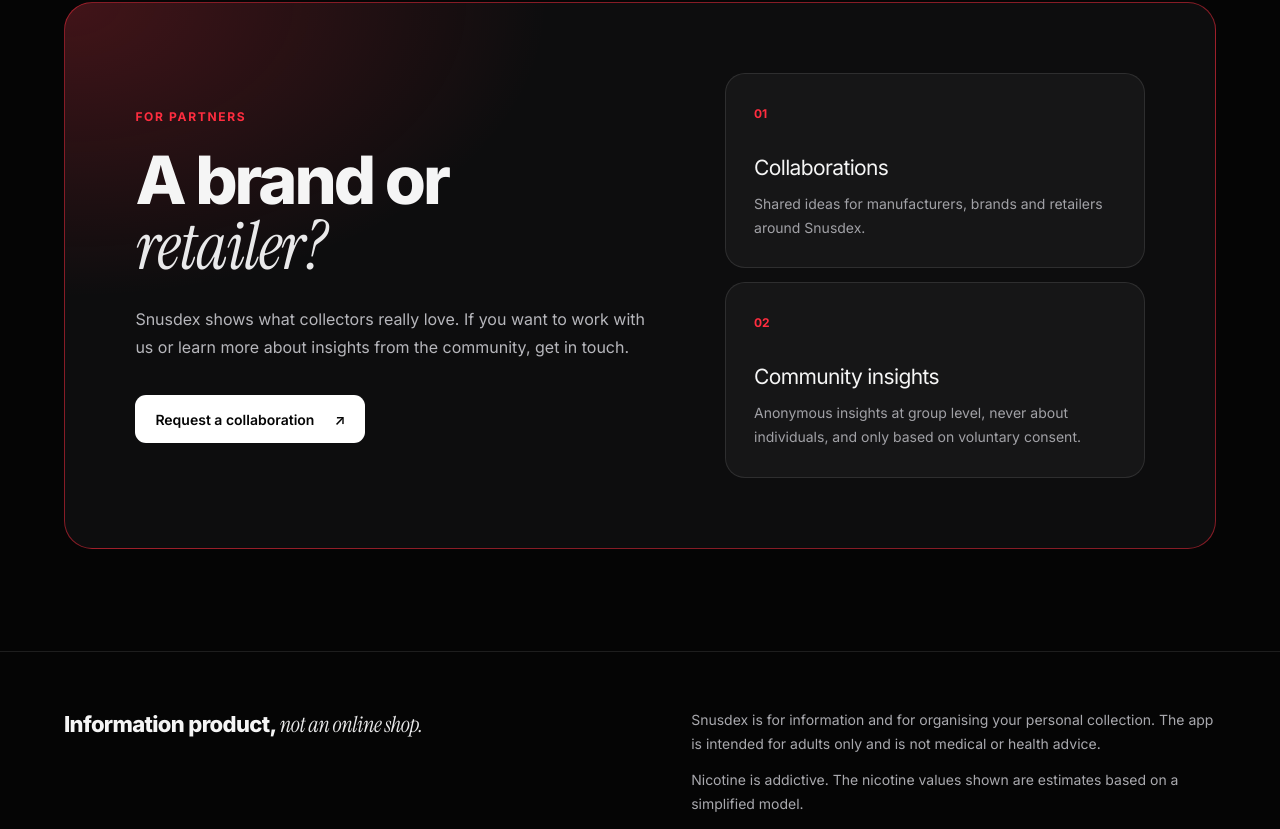
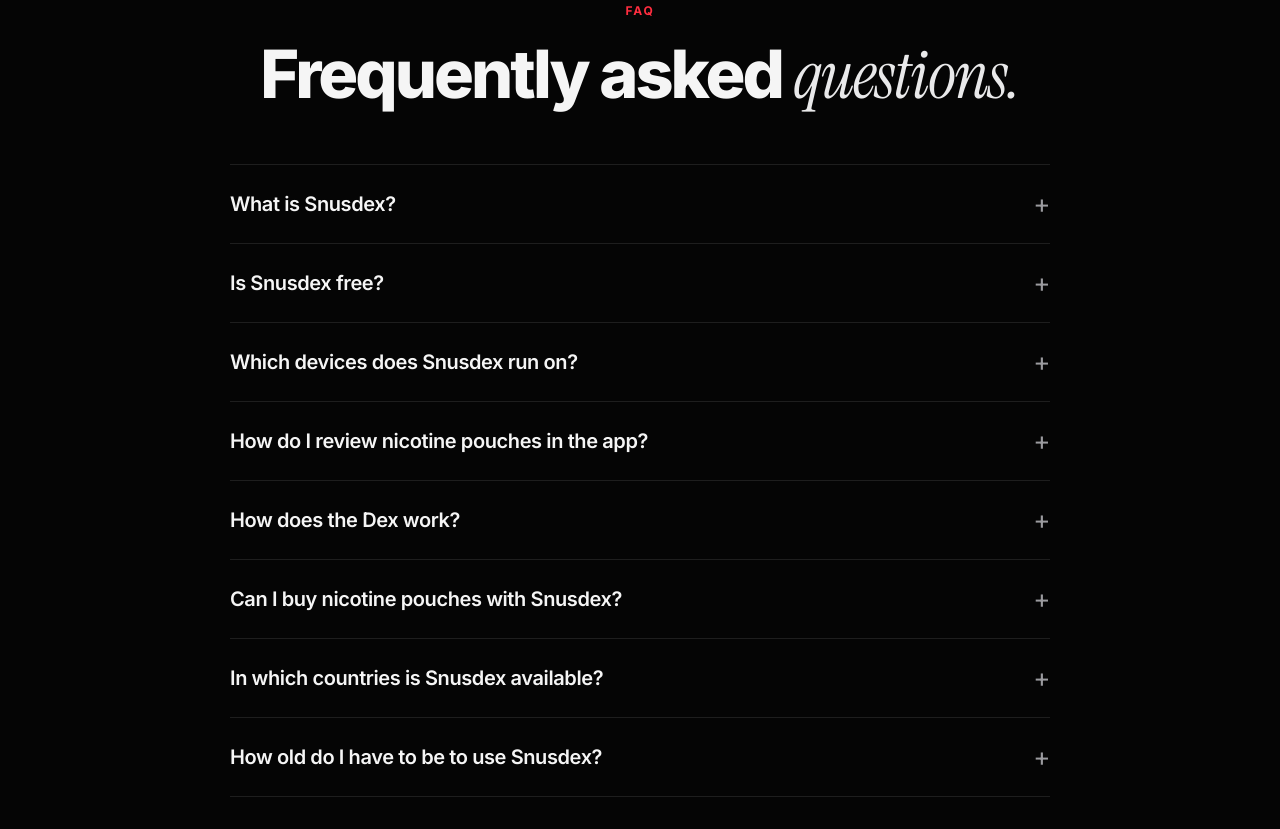
Before and after one commit to HazeCCS/sdx-home, a Next.js app: page /en/snusdex in a window 1280 px wide. Shown: the part 5911-6740 px from the top of the page. Built offline with nearby package versions, Linux system fonts and the light colour scheme.

Commit message:
feat: add snusdex faq section with faqpage structured data

```diff
--- a/src/app/[locale]/snusdex/copy.ts
+++ b/src/app/[locale]/snusdex/copy.ts
@@ -17,6 +17,7 @@ export type SnusdexCopy = {
   social: { eyebrow: string; title: Heading; text: string; points: { title: string; text: string }[] };
   badges: { eyebrow: string; title: Heading; text: string; progress: string };
   more: { eyebrow: string; title: Heading; items: { title: string; text: string }[] };
+  faq: { eyebrow: string; title: Heading; items: { question: string; answer: string }[] };
   partner: { eyebrow: string; title: Heading; text: string; points: { title: string; text: string }[]; cta: string };
   note: { title: Heading; paragraphs: string[]; privacy: string };
   end: { eyebrow: string; title: Heading; text: string; appStore: string; live: string; googlePlay: string; later: string; contact: string };
@@ -116,6 +117,44 @@ export const snusdexCopy: Record<Locale, SnusdexCopy> = {
         { title: "Dosen im Blick", text: "Offene und leere Dosen verwalten und Verbrauch im Überblick behalten." },
         { title: "Produktfotos", text: "Fehlende Produkte und Bilder vorschlagen und die Datenbank mitgestalten." },
         { title: "Acht Sprachen", text: "Deutsch, Englisch, Spanisch, Französisch, Italienisch, Niederländisch, Polnisch und Russisch." },
+      ],
+    },
+    faq: {
+      eyebrow: "FAQ",
+      title: { lead: "Häufige", em: "Fragen." },
+      items: [
+        {
+          question: "Was ist Snusdex?",
+          answer: "Snusdex ist eine iPhone App für Nicotine Pouches. Du scannst Dosen, bewertest Produkte, baust deine Sammlung im Dex auf und vergleichst dich mit Freunden.",
+        },
+        {
+          question: "Ist Snusdex kostenlos?",
+          answer: "Ja, du kannst Snusdex kostenlos im App Store laden und sofort mit deiner Sammlung starten.",
+        },
+        {
+          question: "Für welche Geräte gibt es Snusdex?",
+          answer: "Snusdex läuft auf dem iPhone mit iOS 18 oder neuer. Eine Version für Android ist für später in diesem Jahr geplant.",
+        },
+        {
+          question: "Wie bewerte ich Nicotine Pouches in der App?",
+          answer: "Jedes Produkt bewertest du nach sechs Kriterien: Look, Smell, Taste, Bite, Drip und Power. So erinnerst du dich später genau, was dir gefallen hat.",
+        },
+        {
+          question: "Wie funktioniert der Dex?",
+          answer: "Jede gescannte Dose bekommt ihren Platz im Dex. Neue Sorten schalten sich frei und sind in sieben Seltenheitsstufen von Common bis Mythic eingeteilt.",
+        },
+        {
+          question: "Kann ich mit Snusdex Nicotine Pouches kaufen?",
+          answer: "Nein. Snusdex ist ein Informationsprodukt und kein Onlineshop. Die App dient der Information und der persönlichen Organisation deiner Sammlung.",
+        },
+        {
+          question: "In welchen Ländern ist Snusdex verfügbar?",
+          answer: "Snusdex ist in Deutschland, Österreich, der Schweiz, Dänemark, Schweden, Polen, Tschechien, Italien, Kroatien, Montenegro, Griechenland, Irland, im Vereinigten Königreich und in den USA verfügbar. Die Verfügbarkeit kann sich ändern.",
+        },
+        {
+          question: "Ab welchem Alter darf ich Snusdex nutzen?",
+          answer: "Snusdex richtet sich ausschließlich an Erwachsene ab 18 Jahren. Nikotin macht abhängig, und die App ersetzt keine medizinische oder gesundheitliche Beratung.",
+        },
       ],
     },
     partner: {
@@ -242,6 +281,44 @@ export const snusdexCopy: Record<Locale, SnusdexCopy> = {
         { title: "Eight languages", text: "German, English, Spanish, French, Italian, Dutch, Polish and Russian." },
       ],
     },
+    faq: {
+      eyebrow: "FAQ",
+      title: { lead: "Frequently asked", em: "questions." },
+      items: [
+        {
+          question: "What is Snusdex?",
+          answer: "Snusdex is an iPhone app for nicotine pouches. You scan cans, review products, build your collection in the Dex and compare with friends.",
+        },
+        {
+          question: "Is Snusdex free?",
+          answer: "Yes, you can download Snusdex for free on the App Store and start your collection right away.",
+        },
+        {
+          question: "Which devices does Snusdex run on?",
+          answer: "Snusdex runs on iPhone with iOS 18 or later. An Android version is planned for later this year.",
+        },
+        {
+          question: "How do I review nicotine pouches in the app?",
+          answer: "You rate every product on six criteria: Look, Smell, Taste, Bite, Drip and Power. That way you remember exactly what you liked and what you did not.",
+        },
+        {
+          question: "How does the Dex work?",
+          answer: "Every can you scan gets its place in the Dex. New varieties unlock and are grouped into seven rarity tiers from Common to Mythic.",
+        },
+        {
+          question: "Can I buy nicotine pouches with Snusdex?",
+          answer: "No. Snusdex is an information product, not an online shop. The app is for information and for organising your personal collection.",
+        },
+        {
+          question: "In which countries is Snusdex available?",
+          answer: "Snusdex is available in Germany, Austria, Switzerland, Denmark, Sweden, Poland, the Czech Republic, Italy, Croatia, Montenegro, Greece, Ireland, the United Kingdom and the USA. Availability may change.",
+        },
+        {
+          question: "How old do I have to be to use Snusdex?",
+          answer: "Snusdex is intended for adults aged 18 and over only. Nicotine is addictive, and the app is not medical or health advice.",
+        },
+      ],
+    },
     partner: {
       eyebrow: "For partners",
       title: { lead: "A brand or", em: "retailer?" },
--- a/src/app/[locale]/snusdex/page.tsx
+++ b/src/app/[locale]/snusdex/page.tsx
@@ -140,6 +140,16 @@ export default async function SnusdexPage({ params }: { params: Promise<{ locale
       offers: { "@type": "Offer", price: "0", priceCurrency: "EUR" },
       author: { "@type": "Organization", name: company.name, url: siteUrl },
       publisher: { "@type": "Organization", name: company.name, url: siteUrl },
+    },
+    {
+      "@context": "https://schema.org",
+      "@type": "FAQPage",
+      inLanguage: locale,
+      mainEntity: t.faq.items.map((item) => ({
+        "@type": "Question",
+        name: item.question,
+        acceptedAnswer: { "@type": "Answer", text: item.answer },
+      })),
     },
     {
       "@context": "https://schema.org",
@@ -303,6 +313,25 @@ export default async function SnusdexPage({ params }: { params: Promise<{ locale
         </div>
       </section>
 
+      <section className="section sx-section" aria-labelledby="faq-title">
+        <div className="container sx-faq">
+          <header className="sx-heading sx-heading--center" {...reveal(0)}>
+            <span className="sx-eyebrow">{t.faq.eyebrow}</span>
+            <h2 id="faq-title">
+              <Heading {...t.faq.title} />
+            </h2>
+          </header>
+          <div className="sx-faq-list" {...reveal(1)}>
+            {t.faq.items.map((item) => (
+              <details key={item.question}>
+                <summary>{item.question}</summary>
+                <p>{item.answer}</p>
+              </details>
+            ))}
+          </div>
+        </div>
+      </section>
+
       <section className="section sx-section">
         <div className="container">
           <div className="sx-partner" {...reveal(0)}>
--- a/src/app/globals.css
+++ b/src/app/globals.css
@@ -3144,3 +3144,57 @@ body:has(.driveradar-page) {
   white-space: nowrap;
   border: 0;
 }
+
+.sx-faq-list {
+    max-width: 820px;
+    margin: 56px auto 0;
+    border-bottom: 1px solid var(--sx-line);
+}
+
+.sx-faq-list details {
+    border-top: 1px solid var(--sx-line);
+}
+
+.sx-faq-list summary {
+    display: flex;
+    align-items: center;
+    justify-content: space-between;
+    gap: 24px;
+    padding: 24px 0;
+    cursor: pointer;
+    font-size: clamp(17px, 2vw, 20px);
+    font-weight: 600;
+    letter-spacing: -.02em;
+    list-style: none;
+}
+
+.sx-faq-list summary::-webkit-details-marker {
+    display: none;
+}
+
+.sx-faq-list summary::after {
+    content: "+";
+    flex: none;
+    color: var(--sx-muted);
+    font-size: 26px;
+    font-weight: 300;
+    line-height: 1;
+    transition: transform .25s ease;
+}
+
+.sx-faq-list details[open] summary::after {
+    transform: rotate(45deg);
+}
+
+.sx-faq-list summary:focus-visible {
+    outline: 2px solid rgba(255, 45, 63, .7);
+    outline-offset: 4px;
+}
+
+.sx-faq-list p {
+    max-width: 680px;
+    padding-bottom: 26px;
+    color: #a1a1a6;
+    font-size: 15px;
+    line-height: 1.75;
+}
```
